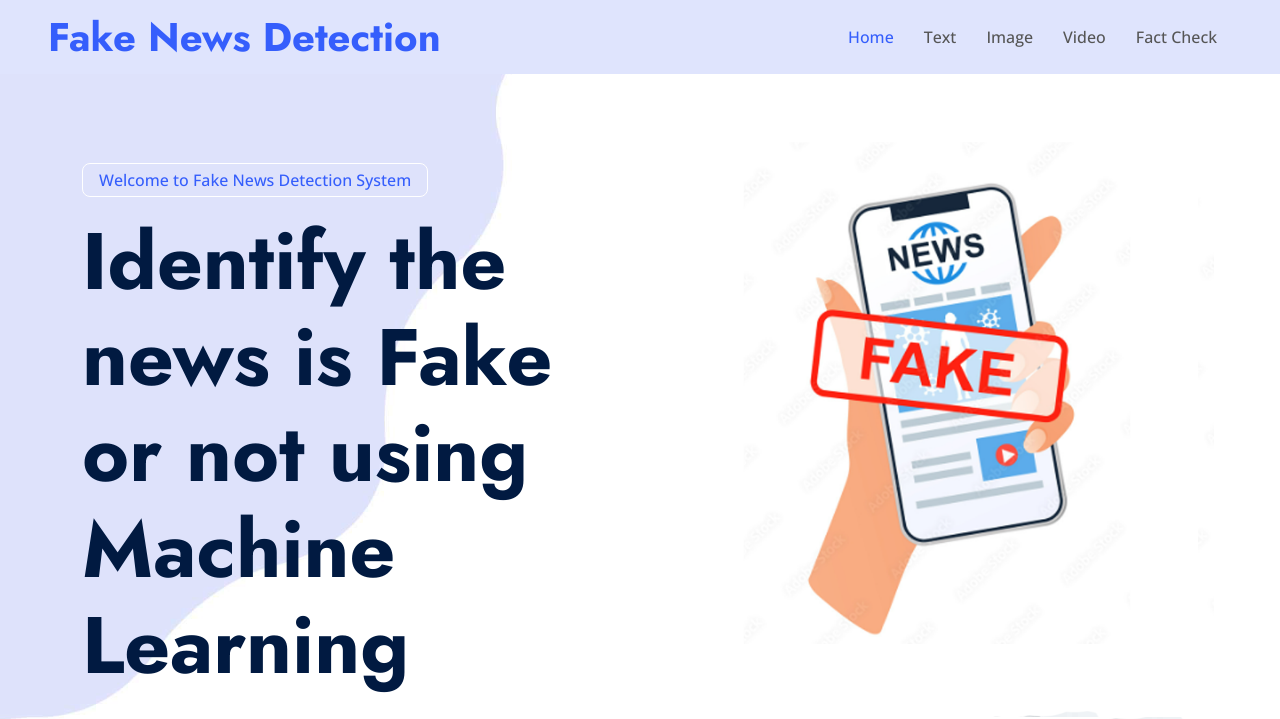
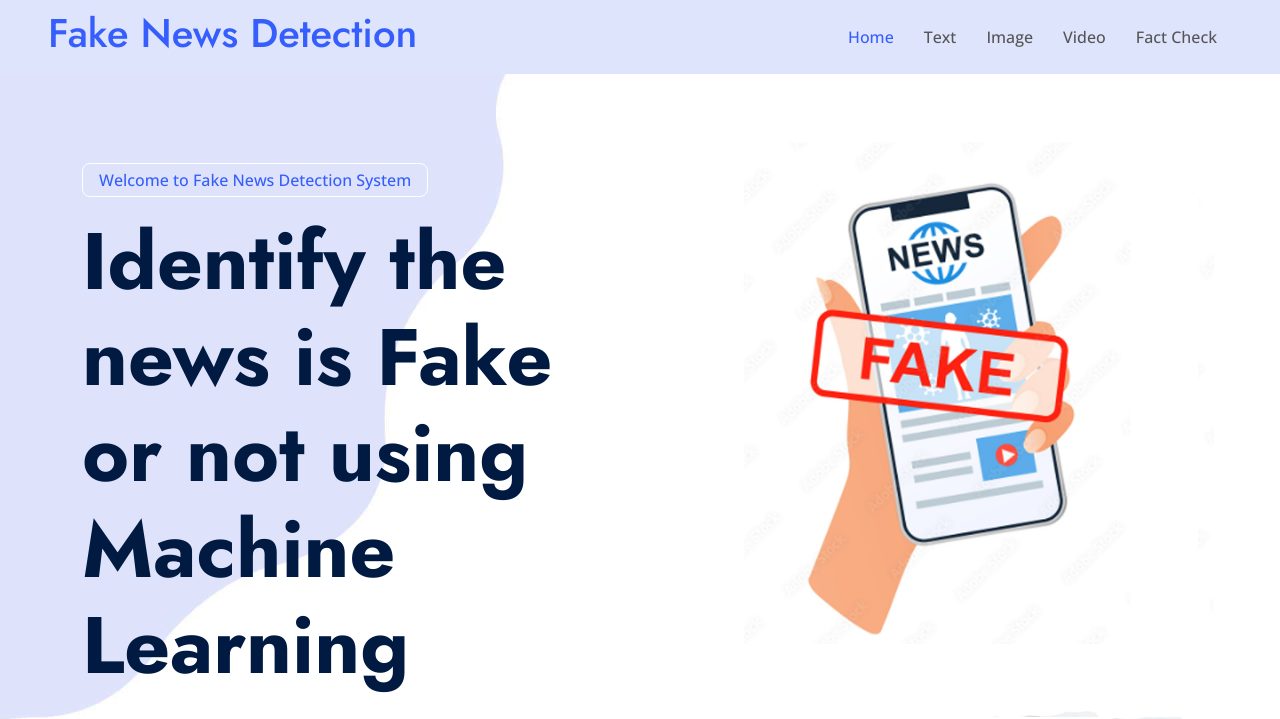
Before and after one commit to AjinkyaBahirat/FND, a Flask app: page / in a window 1280 px wide. Shown: the top 719 px of the page. Run offline with Flask 2, Linux system fonts and the light colour scheme; some libraries are stand-ins or nearby versions.

Commit message:
Update index.html

```diff
--- a/templates/index.html
+++ b/templates/index.html
@@ -44,7 +44,7 @@
     <div class="container-fluid fixed-top px-0 wow fadeIn" data-wow-delay="0.1s">
         <nav class="navbar navbar-expand-lg navbar-light bg-light py-lg-0 px-lg-5 wow fadeIn" data-wow-delay="0.1s">
             <a href="/" class="navbar-brand ms-4 ms-lg-0">
-                <h2 class="display-6 text-primary m-0">Fake News Detection</h2>
+                <h6 class="display-6 text-primary">Fake News Detection</h6>
             </a>
             <button type="button" class="navbar-toggler me-4" data-bs-toggle="collapse"
                 data-bs-target="#navbarCollapse">
```
